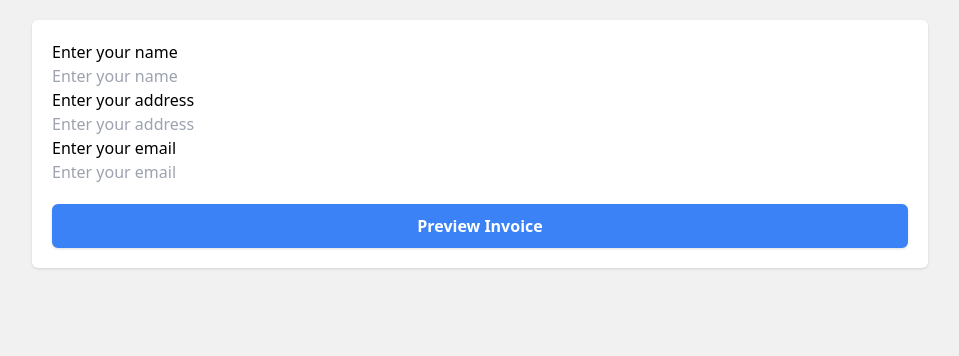
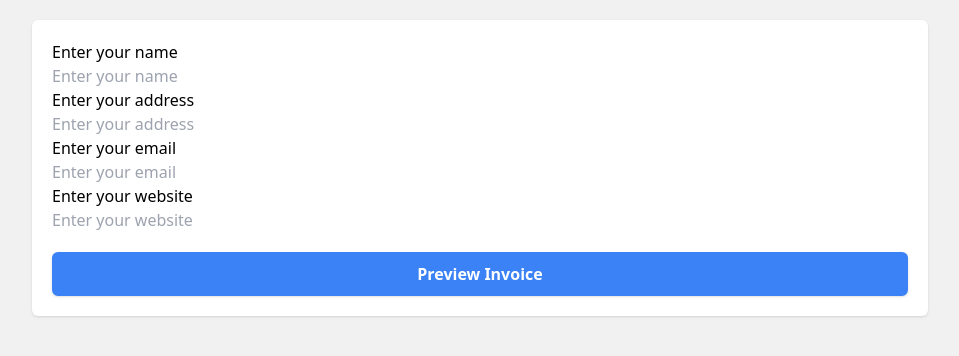
Before and after one commit to MuhammadElham/Invoice-Generator, a React (Vite) app: page / in a window 1280 px wide. Shown: the top 356 px of the page, without its empty margins (160-1119 px from the left). Built offline with nearby package versions, Linux system fonts and the light colour scheme.

Commit message:
Done Footer

```diff
--- a/src/App.jsx
+++ b/src/App.jsx
@@ -33,12 +33,12 @@ const App = () => {
       {showInvoice ? (
         <div>
           <Header handlePrint={handlePrint} />
-          <MainDetails name={name} address={address}/>
+          <MainDetails name={name} address={address} />
           <ClientDetails />
           <Dates />
           <Table />
           <Notes />
-          <Footer />
+          <Footer name={name} email={email} website={website} />
           <Button
             onClick={() => setShowInvoice(false)}
             text={"Edit Invoice"}
@@ -82,6 +82,16 @@ const App = () => {
             onChange={(e) => setEmail(e.target.value)}
             autoComplete="off"
           />
+          {/* Website */}
+          <label htmlFor="website">Enter your website</label>
+          <input
+            type="text"
+            placeholder="Enter your website"
+            id="website"
+            value={website}
+            onChange={(e) => setWebsite(e.target.value)}
+            autoComplete="off"
+          />
 
           <Button
             onClick={() => setShowInvoice(true)}
--- a/src/components/Footer.jsx
+++ b/src/components/Footer.jsx
@@ -1,16 +1,17 @@
 import React from "react";
 
-const Footer = () => {
+const Footer = ({ name, email, website }) => {
   return (
     <div>
       <footer>
         <ul className="flex items-center justify-center flex-wrap gap-5">
           <li>
-            <span className="font-bold">Your name: </span>Muhammad Elham Waheed
+            <span className="font-bold">Your name: </span>
+            {name}
           </li>
           <li>
             <span className="font-bold">Your email: </span>
-            elhamwheed777@gmil.com
+            {email}
           </li>
           <li>
             <span className="font-bold">Phone number: </span>+92 2762118
@@ -19,14 +20,15 @@ const Footer = () => {
             <span className="font-bold">Bank: </span>MCB
           </li>
           <li>
-            <span className="font-bold">Account holder: </span>Muhammad Elham
-            Waheed
+            <span className="font-bold">Account holder: </span>
+            {name}
           </li>
           <li>
             <span className="font-bold">Account number: </span>123 456 789
           </li>
           <li>
-            <span className="font-bold">Website: </span>https:elham.framer.ai
+            <span className="font-bold">Website: </span>
+            <a href={website} target="_blank">{website}</a>
           </li>
         </ul>
       </footer>
```
